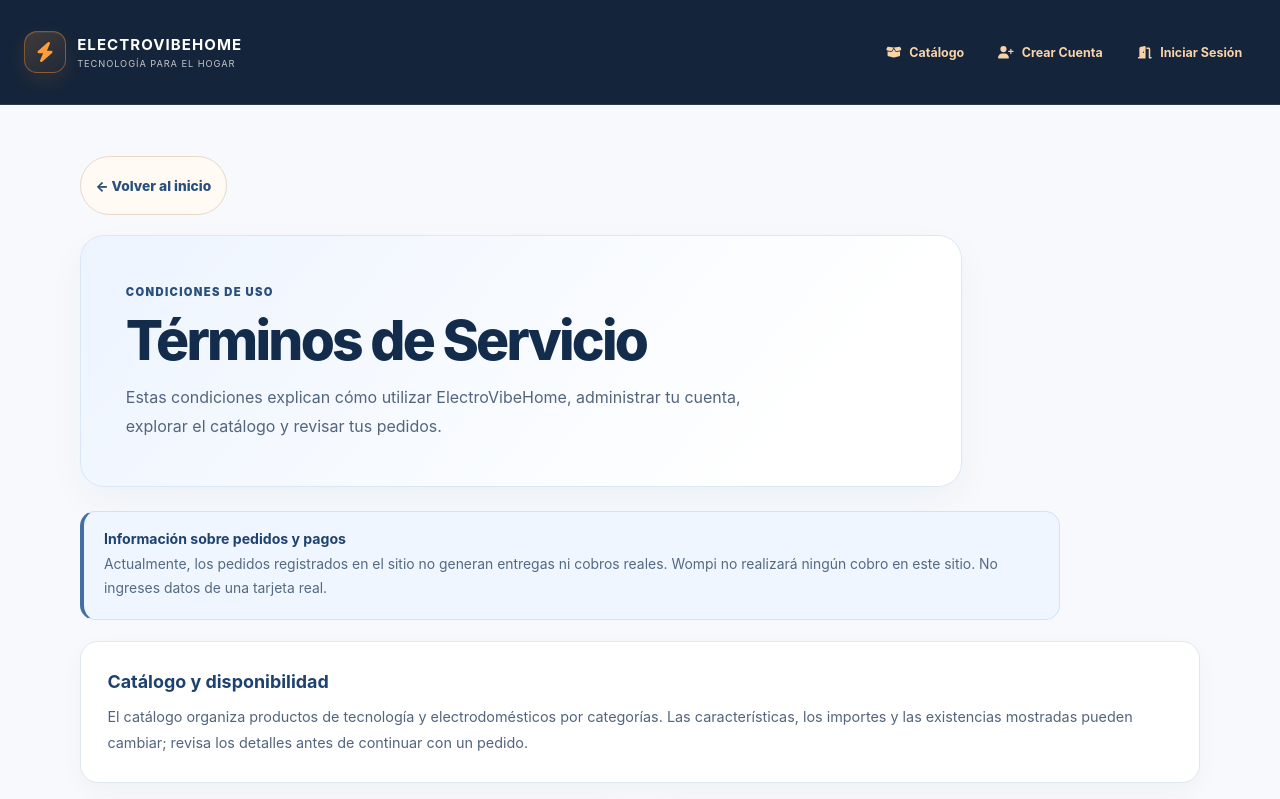
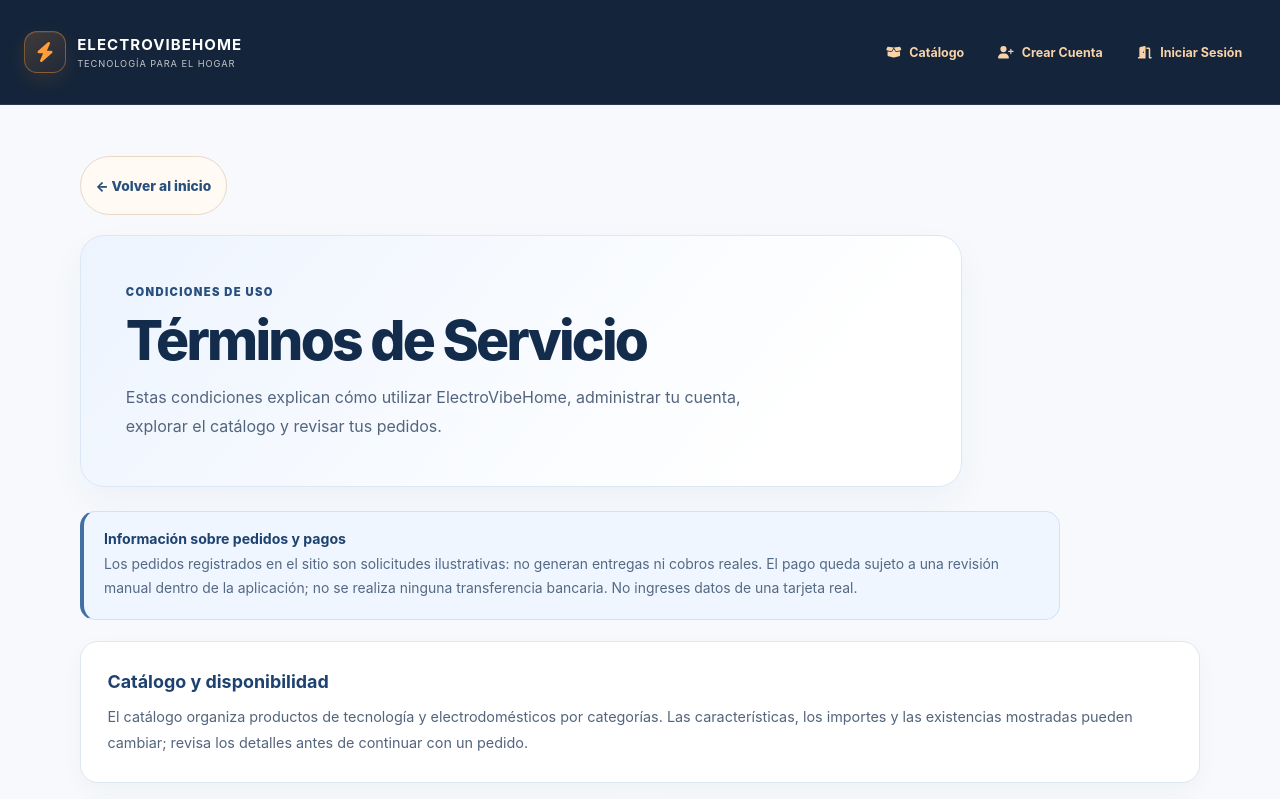
Before and after one commit to sro2005/my-app, a React (Vite) app: page /terms in a window 1280 px wide. Shown: the top 799 px of the page. Built offline with nearby package versions, Linux system fonts and the light colour scheme.

Commit message:
Retirar instrucciones obsoletas de Wompi Sandbox de los términos

```diff
--- a/src/components/TermsPage.jsx
+++ b/src/components/TermsPage.jsx
@@ -7,7 +7,7 @@ const TermsPage = () => (
     title="Términos de Servicio"
     lead="Estas condiciones explican cómo utilizar ElectroVibeHome, administrar tu cuenta, explorar el catálogo y revisar tus pedidos."
     noticeTitle="Información sobre pedidos y pagos"
-    notice="Actualmente, los pedidos registrados en el sitio no generan entregas ni cobros reales. Wompi no realizará ningún cobro en este sitio. No ingreses datos de una tarjeta real."
+    notice="Los pedidos registrados en el sitio son solicitudes ilustrativas: no generan entregas ni cobros reales. El pago queda sujeto a una revisión manual dentro de la aplicación; no se realiza ninguna transferencia bancaria. No ingreses datos de una tarjeta real."
     sections={[
       {
         title: 'Catálogo y disponibilidad',
@@ -19,7 +19,7 @@ const TermsPage = () => (
       },
       {
         title: 'Pedidos y checkout',
-        body: 'La función de pedidos permite registrar una solicitud y consultar su estado dentro de la cuenta. Registrar una solicitud no equivale a una compra comercial ni programa una entrega. Si eliges Wompi, el checkout de Sandbox solo podrá abrirse cuando el backend tenga credenciales de prueba válidas. Si faltan, el sistema bloqueará la solicitud; no se procesarán cobros reales.'
+        body: 'La función de pedidos permite registrar una solicitud y consultar su estado dentro de la cuenta. El administrador puede revisar manualmente el estado del pago registrado en la aplicación. Registrar una solicitud no equivale a una compra comercial ni programa una entrega: no se procesan pagos, cobros ni transferencias bancarias reales.'
       },
       {
         title: 'Recuperación de contraseña',
```
